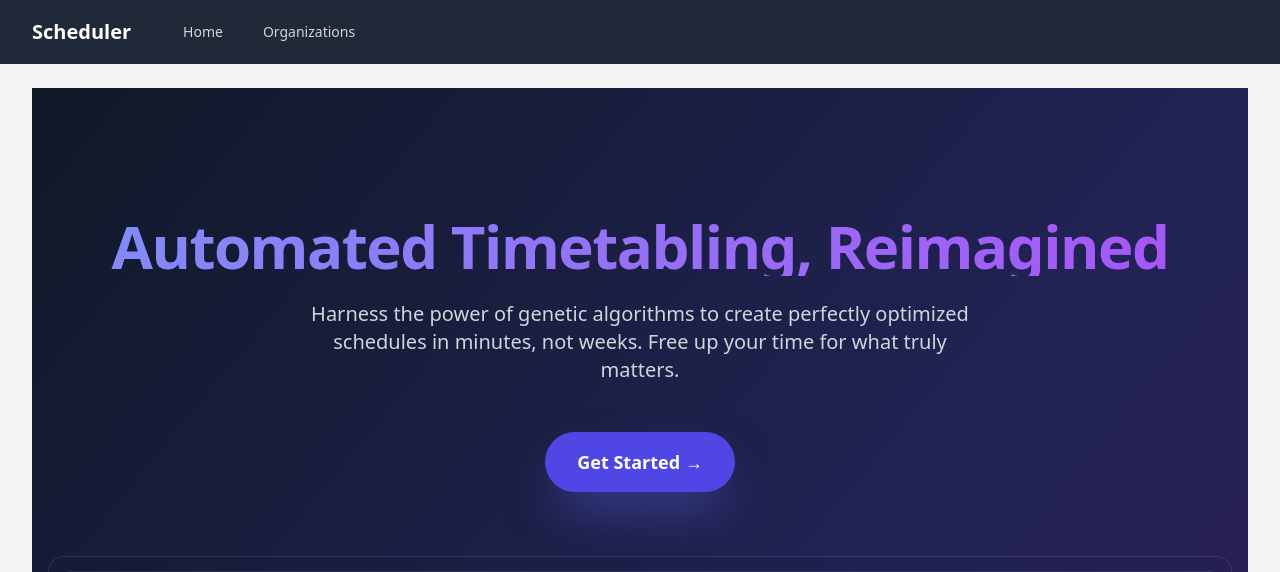
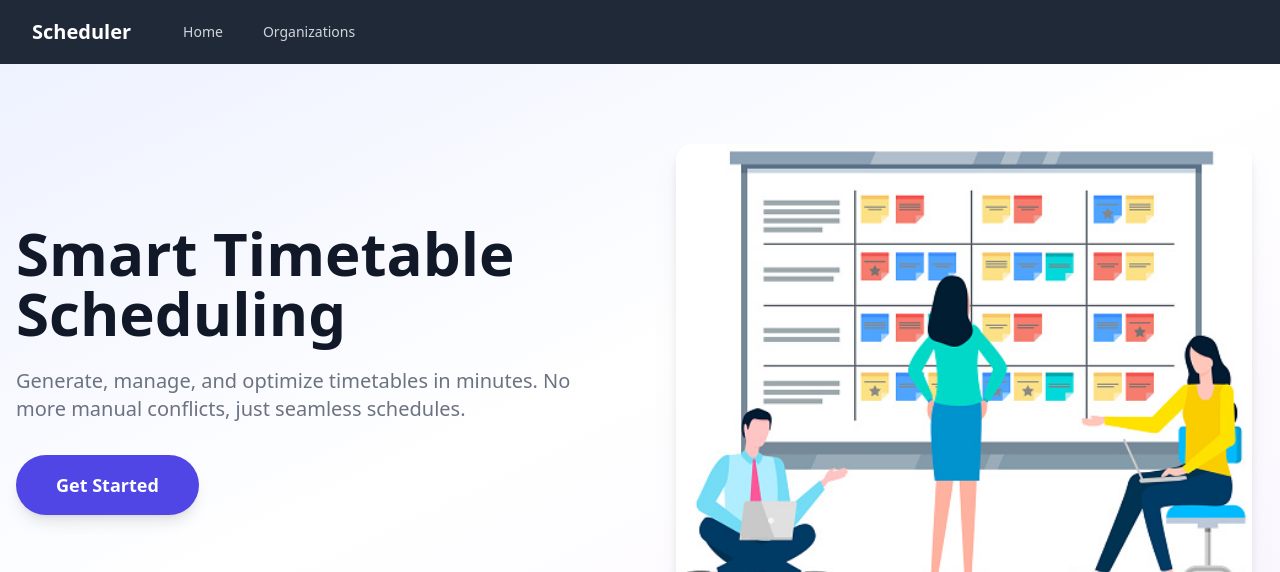
Before and after one commit to Om-Raj/TimeTableScheduler, a Django app: page / in a window 1280 px wide. Shown: the top 572 px of the page. Run offline with Django 5.2, Linux system fonts and the light colour scheme; parts of the project's set-up code (start-up, migrations or seed data) failed here and were passed over; some libraries are stand-ins or nearby versions; grey boxes are pictures that could not be loaded.

Commit message:
Redesigned the home page

```diff
--- a/scheduler/templates/scheduler/home.html
+++ b/scheduler/templates/scheduler/home.html
@@ -1,63 +1,70 @@
 {% extends '_base.html' %}
 {% load static %}
 
-{% block title %}Welcome to the Future of Scheduling{% endblock %}
+{% block title %}Smart Timetable Scheduling{% endblock %}
 
 {% block nav_link_home_status %}active{% endblock nav_link_home_status %}
 
-{% block content %}
-<div class="relative bg-gray-900 text-white overflow-hidden">
-    <div class="absolute inset-0">
-        <div class="absolute inset-0 bg-gradient-to-br from-gray-900 via-indigo-900 to-purple-900 opacity-50"></div>
-        <div class="absolute top-0 left-0 w-full h-full bg-grid-white/[0.05]"></div>
-    </div>
-
-    <div class="relative max-w-7xl mx-auto py-24 px-4 sm:py-32 sm:px-6 lg:px-8">
-        <div class="text-center">
-            <h1 class="text-4xl font-extrabold tracking-tight sm:text-5xl lg:text-6xl bg-clip-text text-transparent bg-gradient-to-r from-indigo-400 to-purple-500">
-                Automated Timetabling, Reimagined
+{% block content_container %}
+<!-- Hero Section -->
+<section class="w-full bg-gradient-to-br from-indigo-50 via-white to-purple-50 py-20 px-4">
+  <div class="max-w-7xl mx-auto flex flex-col-reverse lg:flex-row items-center gap-12">
+    <!-- Text -->
+    <div class="w-full lg:w-1/2 text-center lg:text-left">
+      <h1 class="text-5xl sm:text-6xl font-extrabold text-gray-900 leading-tight mb-6">
+        Smart Timetable Scheduling
       </h1>
-            <p class="mt-6 max-w-2xl mx-auto text-xl text-gray-300">
-                Harness the power of genetic algorithms to create perfectly optimized schedules in minutes, not weeks. Free up your time for what truly matters.
+      <p class="text-xl text-gray-500 mb-8 max-w-xl mx-auto lg:mx-0">
+        Generate, manage, and optimize timetables in minutes. No more manual conflicts, just seamless schedules.
       </p>
-            <div class="mt-12">
-                <a href="{% url 'org_list' %}"
-                   class="inline-block bg-indigo-600 hover:bg-indigo-500 text-white font-bold py-4 px-8 rounded-full text-lg transition-transform transform hover:scale-105 shadow-2xl shadow-indigo-500/50">
-                    Get Started &rarr;
+      <a href="{% url 'org_list' %}" class="inline-block rounded-full bg-indigo-600 px-10 py-4 text-white font-semibold text-lg shadow-lg hover:bg-indigo-700 transition-colors">
+        Get Started
       </a>
     </div>
+    <!-- Illustration -->
+    <div class="w-full lg:w-1/2 flex justify-center">
+      <img src="{% static 'images/scheduler-hero.jpg' %}" alt="Timetable Illustration" class="w-full max-w-md lg:max-w-xl drop-shadow-xl rounded-2xl" loading="lazy">
     </div>
+  </div>
+</section>
 
-        <div class="mt-20 flow-root">
-            <div class="-m-2 rounded-xl bg-gray-900/5 p-2 ring-1 ring-inset ring-white/10 lg:-m-4 lg:rounded-2xl lg:p-4">
-                <img src="{% static 'images/scheduler-hero.png' %}" alt="App screenshot" width="2432" height="1442" class="rounded-md shadow-2xl ring-1 ring-white/10 opacity-80 hover:opacity-100 transition-opacity">
+<!-- Features Section -->
+<section class="w-full py-20 px-4">
+  <div class="max-w-6xl mx-auto">
+    <div class="grid grid-cols-1 md:grid-cols-3 gap-12">
+      <div class="flex flex-col items-center text-center">
+        <div class="mb-4 flex items-center justify-center h-16 w-16 rounded-full bg-indigo-100">
+          <svg class="h-8 w-8 text-indigo-600" fill="none" stroke="currentColor" stroke-width="2" viewBox="0 0 24 24"><path stroke-linecap="round" stroke-linejoin="round" d="M12 8v4l3 3"/></svg>
+        </div>
+        <h3 class="font-bold text-lg text-gray-900 mb-2">AI-Powered</h3>
+        <p class="text-gray-500">Genetic algorithms for optimal, conflict-free schedules.</p>
+      </div>
+      <div class="flex flex-col items-center text-center">
+        <div class="mb-4 flex items-center justify-center h-16 w-16 rounded-full bg-purple-100">
+          <svg class="h-8 w-8 text-purple-600" fill="none" stroke="currentColor" stroke-width="2" viewBox="0 0 24 24"><path stroke-linecap="round" stroke-linejoin="round" d="M5 13l4 4L19 7"/></svg>
+        </div>
+        <h3 class="font-bold text-lg text-gray-900 mb-2">Clash-Free</h3>
+        <p class="text-gray-500">Schedules with zero conflicts, always up-to-date.</p>
+      </div>
+      <div class="flex flex-col items-center text-center">
+        <div class="mb-4 flex items-center justify-center h-16 w-16 rounded-full bg-indigo-100">
+          <svg class="h-8 w-8 text-indigo-600" fill="none" stroke="currentColor" stroke-width="2" viewBox="0 0 24 24"><circle cx="12" cy="12" r="10"/><path stroke-linecap="round" stroke-linejoin="round" d="M8 12h4l2 2"/></svg>
+        </div>
+        <h3 class="font-bold text-lg text-gray-900 mb-2">Fast & Simple</h3>
+        <p class="text-gray-500">Generate and share timetables in seconds.</p>
       </div>
     </div>
   </div>
-</div>
+</section>
 
-<div class="-mt-16">
-  <div class="max-w-4xl mx-auto py-8 px-4 sm:px-6 lg:px-8">
-      <div class="grid gap-8 md:grid-cols-2">
-        <div class="bg-white rounded-xl shadow-lg p-8 border border-gray-100">
-          <h2 class="text-2xl font-bold text-gray-900">For Administrators</h2>
-          <p class="mt-2 text-gray-600">Create and manage organizations, define constraints, and generate optimal timetables with a single click.</p>
-          <div class="mt-6">
-            <a href="{% url 'org_list' %}" class="inline-block px-6 py-3 bg-blue-600 text-white font-semibold rounded-lg shadow-md hover:bg-blue-700 transform hover:-translate-y-1 transition-all">
-              Manage Organizations →
+<!-- CTA Section -->
+<section class="w-full bg-gradient-to-r from-indigo-600 to-purple-600 py-16 px-4">
+  <div class="max-w-4xl mx-auto flex flex-col items-center text-center">
+    <h2 class="text-3xl sm:text-4xl font-bold text-white mb-4">Ready to transform your scheduling?</h2>
+    <p class="text-lg text-indigo-100 mb-8">Join organizations and users already saving time with automated timetabling.</p>
+    <a href="{% url 'org_list' %}" class="rounded-full bg-white px-10 py-4 text-indigo-700 font-semibold text-lg shadow-lg hover:bg-indigo-50 transition-colors">
+      Get Started Now
     </a>
   </div>
-        </div>
-        <div class="bg-white rounded-xl shadow-lg p-8 border border-gray-100">
-          <h2 class="text-2xl font-bold text-gray-900">For Users</h2>
-          <p class="mt-2 text-gray-600">View your generated timetable, check for clashes, and plan your schedule with ease.</p>
-          <div class="mt-6">
-            <a href="{% url 'scheduler_home' %}" class="inline-block px-6 py-3 bg-gray-800 text-white font-semibold rounded-lg shadow-md hover:bg-gray-900 transform hover:-translate-y-1 transition-all">
-              View Scheduler →
-            </a>
-          </div>
-        </div>
-      </div>
-  </div>
-</div>
+</section>
 {% endblock %}
--- a/templates/_base.html
+++ b/templates/_base.html
@@ -66,9 +66,11 @@
         </nav>
 
         <main>
+            {% block content_container %}
             <div class="mx-auto max-w-7xl py-6 sm:px-6 lg:px-8">
                 {% block content %}{% endblock %}
             </div>
+            {% endblock %}
         </main>
     </div>
 </body>
```
Also changed, not shown: static/images/scheduler-hero.jpg (added). Lines whose indentation alone changed are shown as unchanged.
